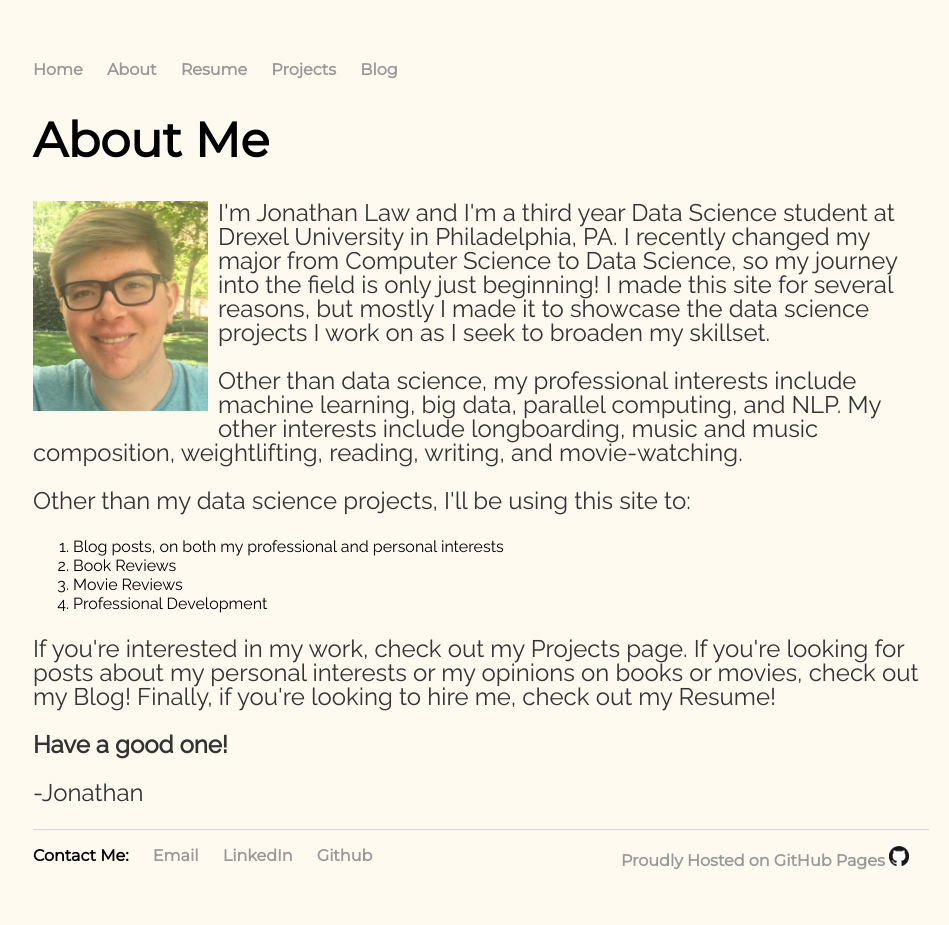
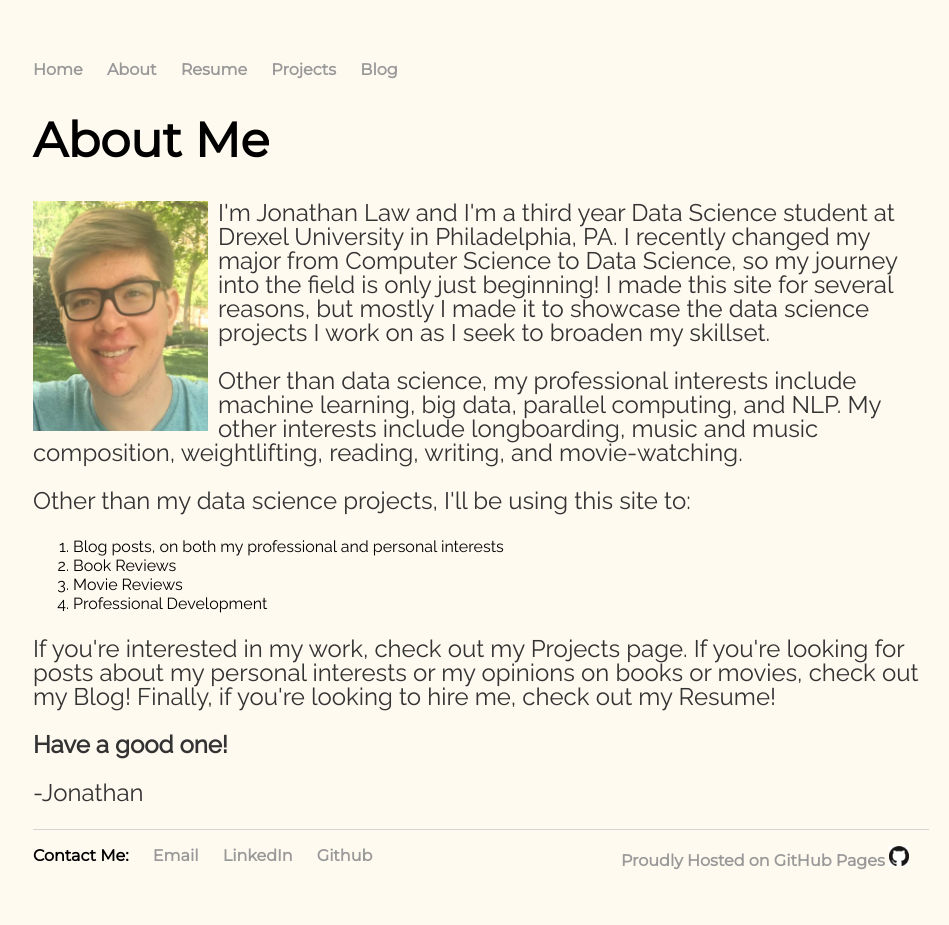
Before and after one commit to shindig7/my-site, a Jekyll site: the page built from about.html, in a window 1280 px wide. Shown: the whole page, without its empty margins (159-1108 px from the left). Built offline with Jekyll 4.4.1, drawn with Linux system fonts in a browser that asks for light colours.

Commit message:
Picture height

```diff
--- a/about.html
+++ b/about.html
@@ -7,7 +7,7 @@
 <div class='blurb'>
   <h1>About Me</h1>
 </div><!-- /.blurb -->
-<img src='/files/ProfilePicture_edited.jpg' class="profile-picture" align='left' alt='Profile Picture' width="175" height="210"><p> I'm Jonathan Law and I'm a third year Data Science student at Drexel University in Philadelphia, PA. I recently changed my major from Computer Science to Data Science, so my journey into the field is only just beginning! I made this site for several reasons, but mostly I made it to showcase the data science projects I work on as I seek to broaden my skillset.</p>
+<img src='/files/ProfilePicture_edited.jpg' class="profile-picture" align='left' alt='Profile Picture' width="175" height="230"><p> I'm Jonathan Law and I'm a third year Data Science student at Drexel University in Philadelphia, PA. I recently changed my major from Computer Science to Data Science, so my journey into the field is only just beginning! I made this site for several reasons, but mostly I made it to showcase the data science projects I work on as I seek to broaden my skillset.</p>
 <p> Other than data science, my professional interests include machine learning, big data, parallel computing, and NLP. My other interests include longboarding, music and music composition, weightlifting, reading, writing, and movie-watching. <p>
 <p> Other than my data science projects, I'll be using this site to: </p>
 <ul>
```
